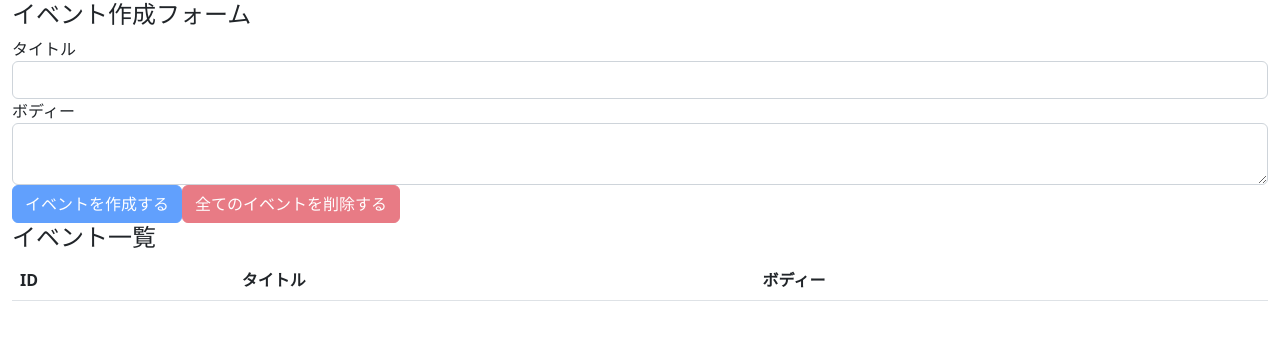
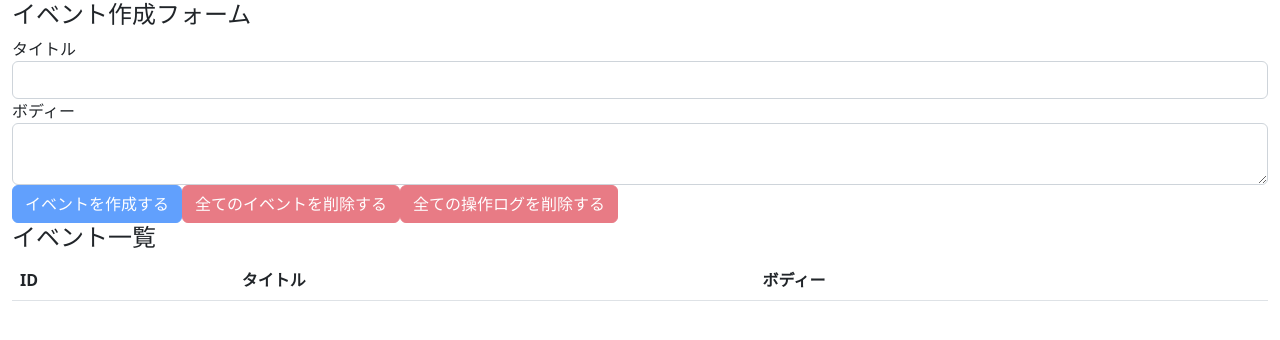
Before and after one commit to asdotas/react-hooks-101, a React (Create React App) app: page / in a window 1280 px wide. Shown: the top 340 px of the page. Built offline with nearby package versions, Linux system fonts and the light colour scheme.

Commit message:
delete all operation logs

```diff
--- a/src/components/EventForm.js
+++ b/src/components/EventForm.js
@@ -27,6 +27,8 @@ const EventForm = () => {
     })
 
 
+
+
     setTitle('');
     setBody('');
   }
@@ -43,11 +45,21 @@ const EventForm = () => {
         description: '全てのイベントを削除しました。',
         operatedAt: timeCurrentIso8601()
       })
-
     }
   }
 
   const unCreatable = title === '' || body === '';
+
+  const deleteAllOperationLogs = e => {
+    e.preventDefault();
+    const result = window.confirm('全ての操作ログを本当に削除して良いですか？');
+    if (result) {
+      dispatch({
+        type: DELETE_ALL_OPERATION_LOGS
+      })
+    }
+
+  }
 
   return(
       <>
@@ -65,6 +77,7 @@ const EventForm = () => {
 
           <button className="btn btn-primary" onClick={addEvent} disabled={unCreatable}>イベントを作成する</button>
           <button className="btn btn-danger" onClick={deleteAllEvents} disabled={state.events.length === 0}> 全てのイベントを削除する</button>
+          <button className="btn btn-danger" onClick={deleteAllOperationLogs} disabled={state.operationLogs.length === 0}> 全ての操作ログを削除する</button>
       </form>
       </>
   )
```
